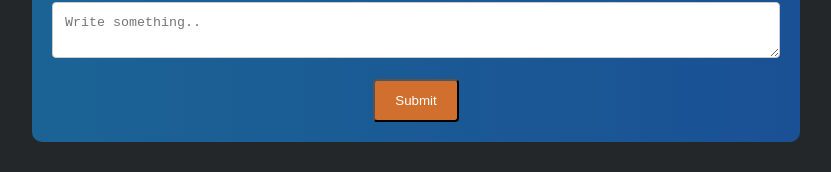
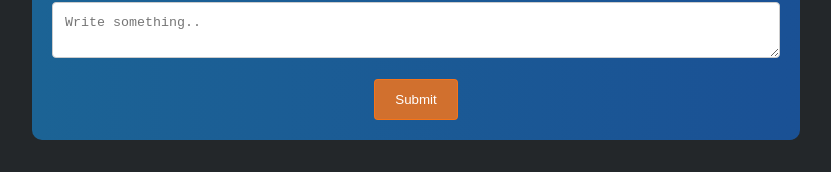
Before and after one commit to vakor03/WebForm, a React (Create React App) app in the folder Lab2/Frontend/: page / in a window 1280 px wide. Shown: the part 225-397 px from the top of the page, without its empty margins (224-1055 px from the left). Built offline with nearby package versions, Linux system fonts and the light colour scheme.

Commit message:
border radius bug fixed

```diff
--- a/Lab2/Frontend/src/components/mail-form/mail-form.styles.css
+++ b/Lab2/Frontend/src/components/mail-form/mail-form.styles.css
@@ -36,6 +36,7 @@ textarea {
 
 .submit {
     background-color: var(--submit-background-color);
+    border: 1px solid var(--submit-background-color);
     border-radius: var(--form-el-border-radius);
     color: var(--submit-text-color);
     cursor: pointer;
```
